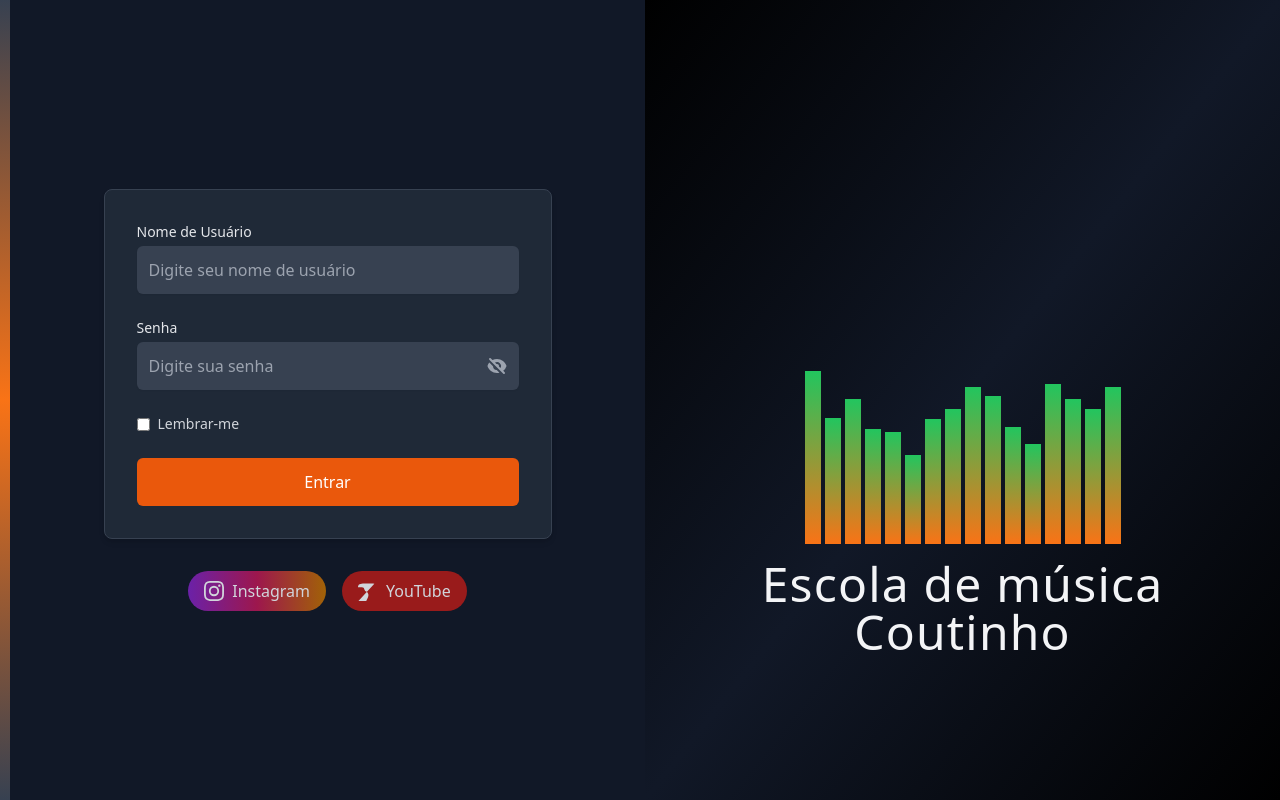
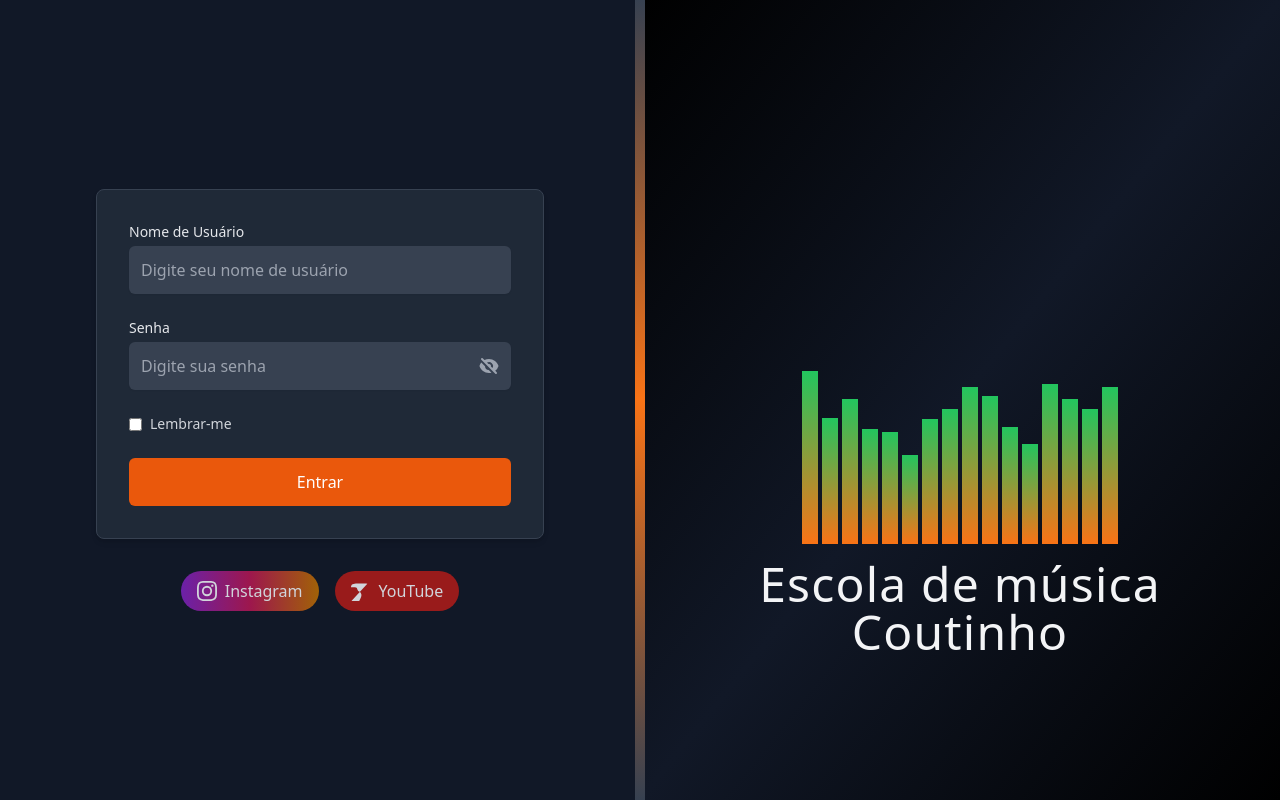
Before and after one commit to RodMiora/Esxola_Musica_Felipe_Vercel, a Next.js app in the folder escola-felipe/my-app/: page /login in a window 1280 px wide. Built offline with nearby package versions, Linux system fonts and the light colour scheme.

Commit message:
divisoria

```diff
--- a/escola-felipe/my-app/src/app/login/page.tsx
+++ b/escola-felipe/my-app/src/app/login/page.tsx
@@ -59,8 +59,8 @@ export default function LoginPage() {
   };
 
   return (
-    // Container principal - muda de coluna para linha em telas médias e maiores
-    <div className="h-screen w-screen bg-gray-900 flex flex-col md:flex-row overflow-hidden">
+    // Container principal com posição relativa para o divisor absoluto
+    <div className="h-screen w-screen bg-gray-900 flex flex-col md:flex-row overflow-hidden relative">
       {/* Coluna Esquerda - em mobile fica na segunda posição */}
       <div className="flex-1 flex flex-col items-center justify-center p-4 order-2 md:order-1">
         <form
@@ -182,8 +182,9 @@ export default function LoginPage() {
         </div>
       </div>
 
-      {/* Divisor Vertical - visível apenas em desktop */}
-      <div className="hidden md:block w-[10px] bg-gradient-to-b from-gray-700 via-orange-500 to-gray-700" />
+      {/* Divisor Vertical com posicionamento absoluto para garantir centralização */}
+      <div className="hidden md:block w-[10px] bg-gradient-to-b from-gray-700 via-orange-500 to-gray-700 absolute left-1/2 top-0 bottom-0 transform -translate-x-1/2">
+      </div>
 
       {/* Coluna Direita - em mobile fica na primeira posição */}
       <div className="flex-1 flex flex-col items-center justify-center bg-gradient-to-br from-black via-gray-900 to-black p-4 order-1 md:order-2">
```
